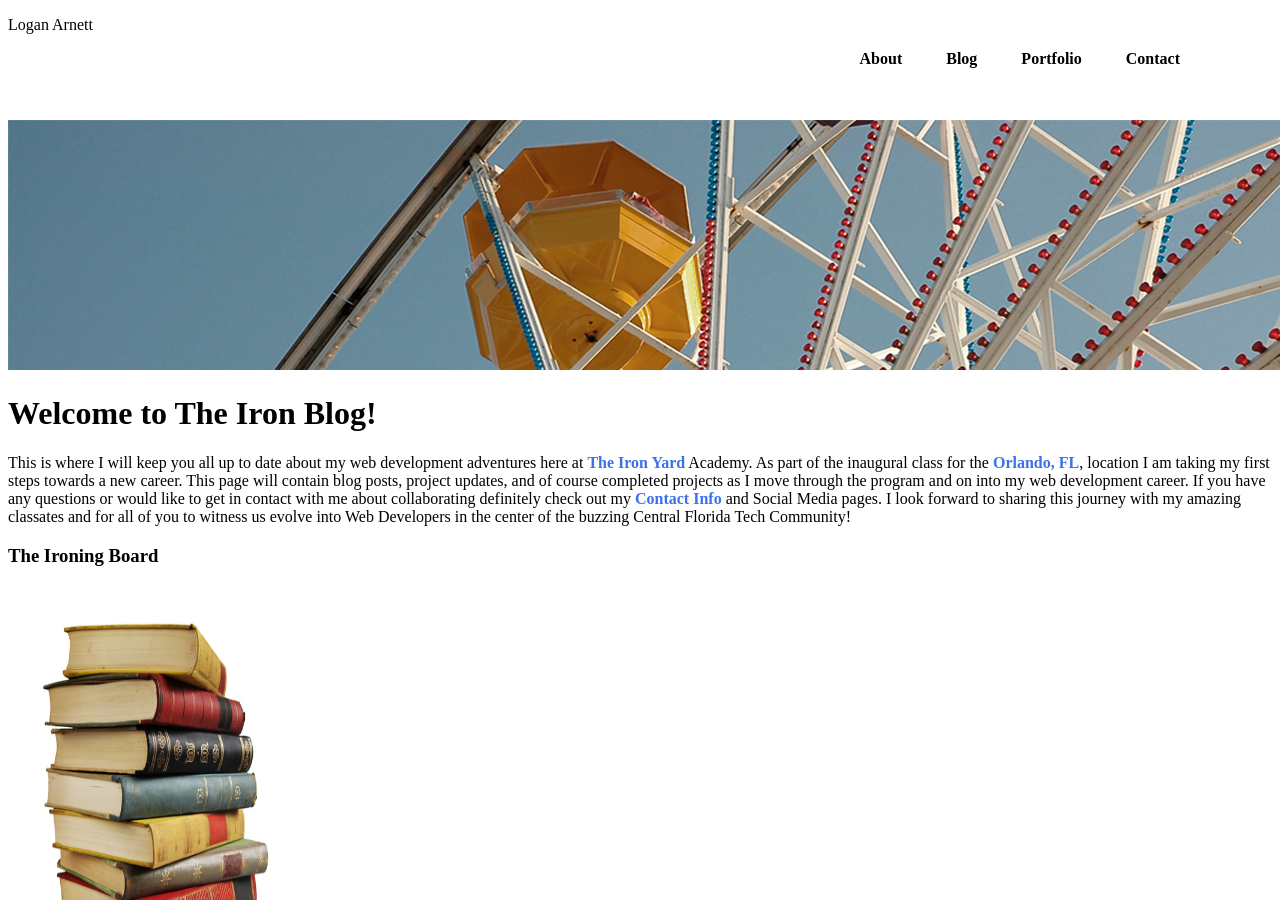
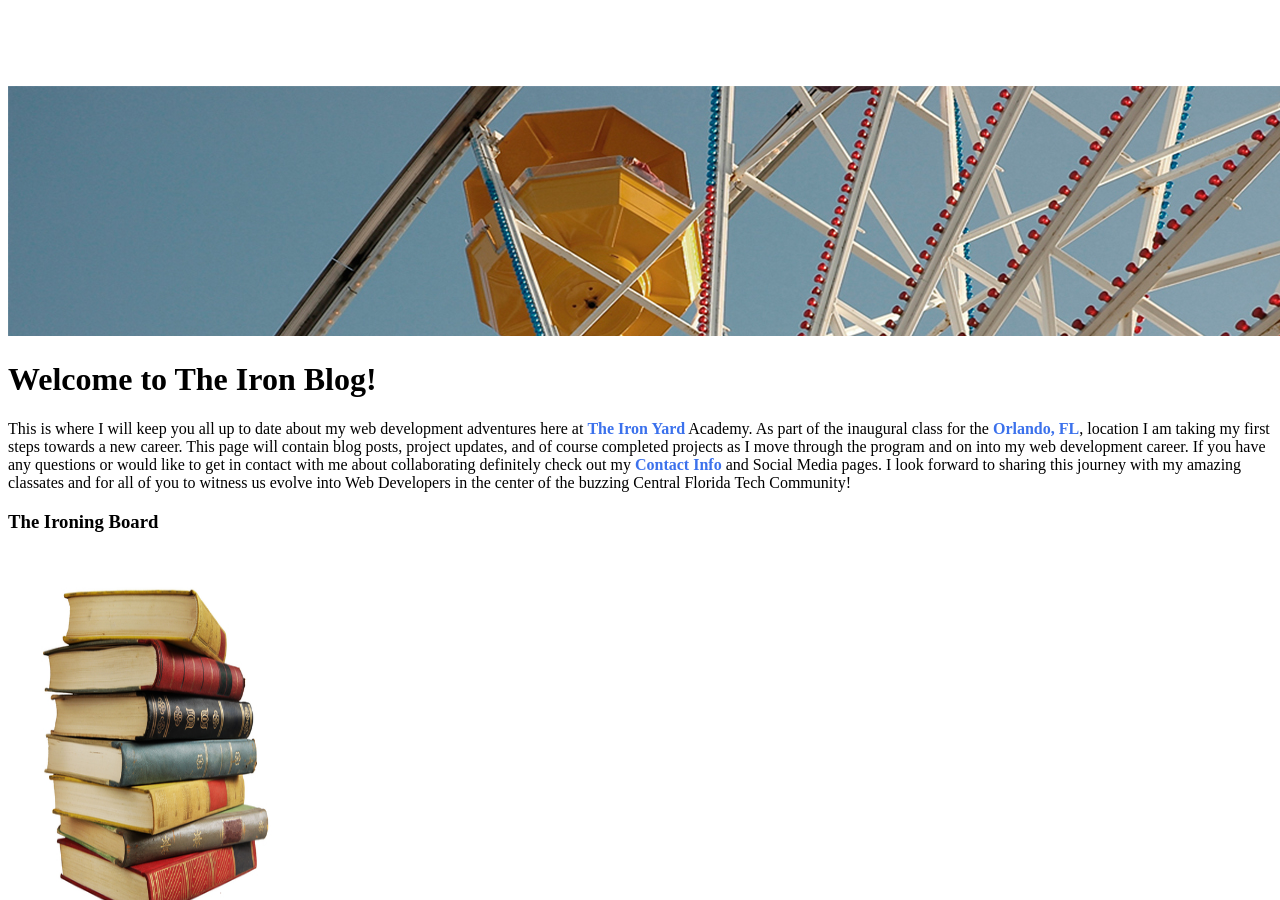
Before and after one commit to LoganArnett/MEANfolio, a Jekyll site: the page built from index.md, in a window 1280 px wide and 900 px high. Built offline with Jekyll 4.4.1, drawn with Linux system fonts in a browser that asks for light colours.

Commit message:
added new layout style

```diff
--- /dev/null
+++ b/_includes/footer.html
@@ -0,0 +1 @@
+<footer>&copy Logan Arnett 2014</footer>
--- /dev/null
+++ b/_includes/head.html
@@ -0,0 +1,4 @@
+<head>
+        <title>The Iron Blog</title>
+        <link rel="stylesheet" type="text/css" href="style.css">
+</head>
--- a/_layouts/default.html
+++ b/_layouts/default.html
@@ -1,11 +1,8 @@
 <!DOCTYPE html>
 <html>
-    <head>
-        <title>The Iron Blog</title>
-        <link rel="stylesheet" type="text/css" href="style.css">
-    </head>
+    {% include head.html %}
 
         {{content}}
 
-    <footer>&copy Logan Arnett 2014</footer>
+     {% include footer.html %}
 </html>
--- a/index.md
+++ b/index.md
@@ -2,18 +2,6 @@
 layout: default
 ---
 
-
-<div id="navbar" >
-    <p id="mainname"> Logan Arnett</p>
-    <div id="navbar-right">
-    <ul id="nav">
-        <li><a href="http://loganarnett.github.io/">About</a></li>
-        <li><a href="http://loganarnett.github.io/">Blog</a></li>
-        <li><a href="https://github.com/LoganArnett?tab=repositories">Portfolio</a></li>
-        <li><a href="http://loganarnett.github.io/">Contact</a></li>
-    </ul>
-    </div>
-</div>
 
 <p><br />
 <br />
```
